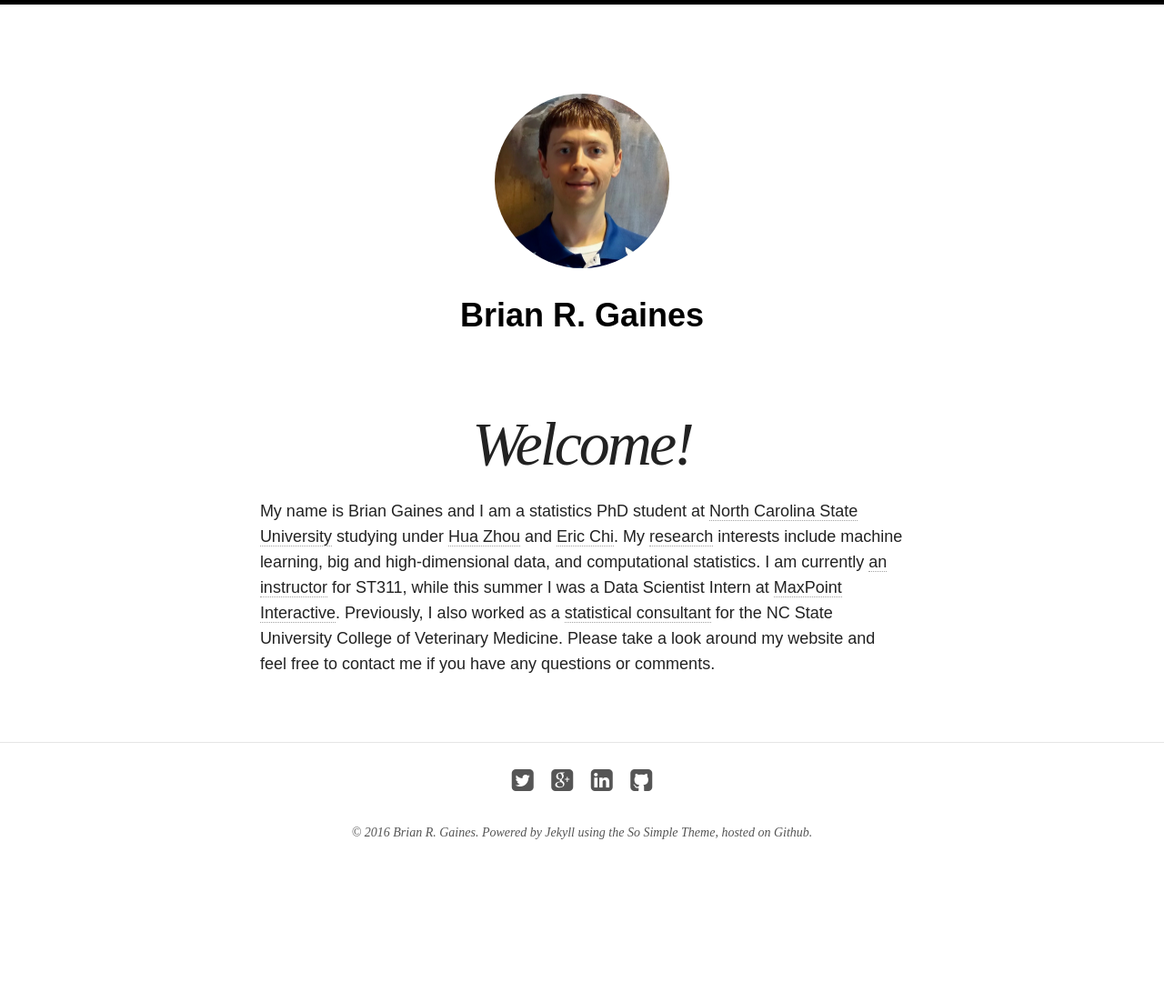
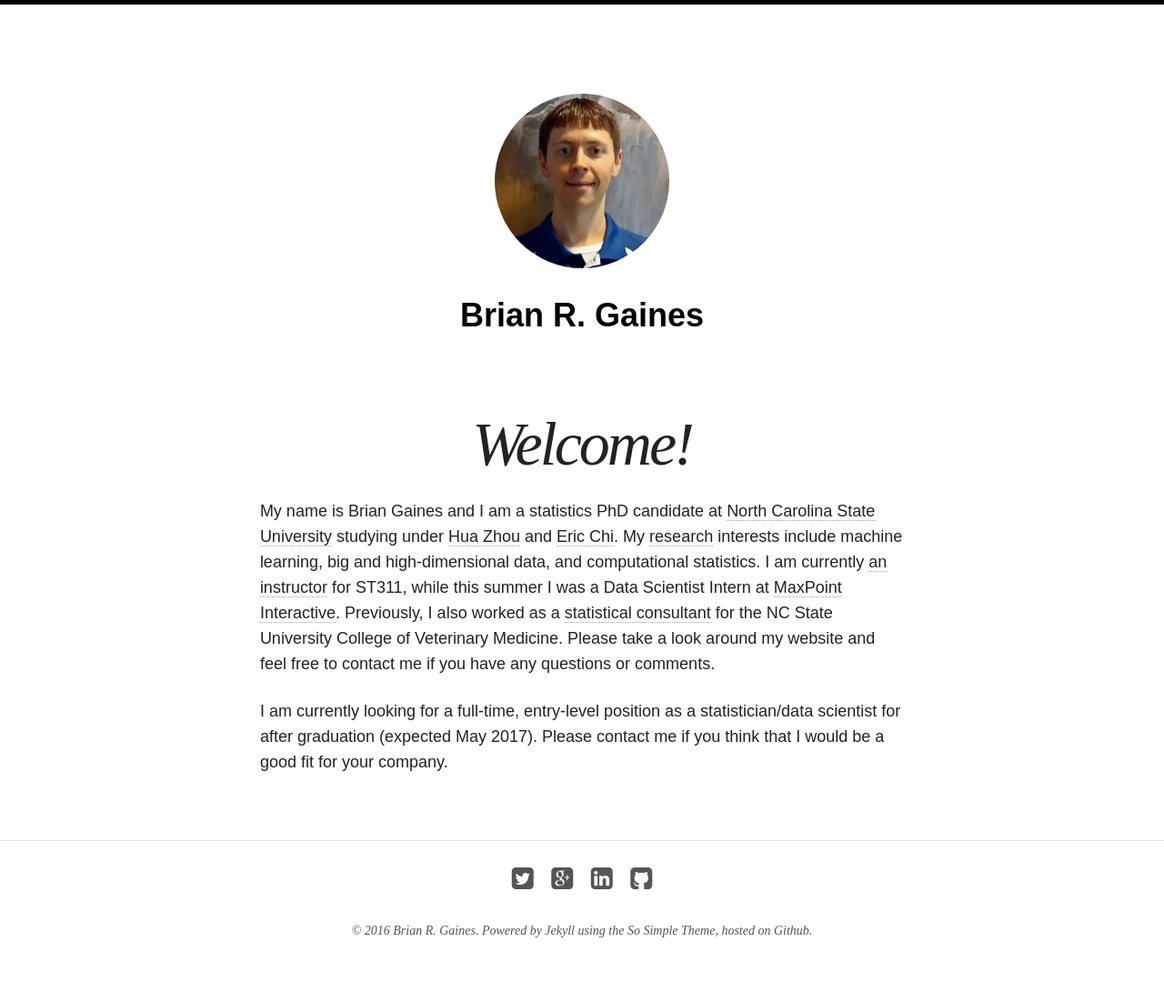
Before and after one commit to brgaines/brgaines.github.io, a Jekyll site: the page built from index.md, in a window 1280 px wide. Shown: the whole page at 91% size. Built offline with Jekyll 4.4.1, drawn with Linux system fonts in a browser that asks for light colours; nearby versions of some CDN libraries; before the commit the page ends 994 px from its top, so only the background shows below that.

Commit message:
updated title to reflect candidacy

```diff
--- a/index.md
+++ b/index.md
@@ -5,4 +5,6 @@ excerpt: "Welcome to my website!"
 modified: 2016-09-19
 ---
 
-My name is Brian Gaines and I am a statistics PhD student at [North Carolina State University](http://www.ncsu.edu) studying under [Hua Zhou](http://hua-zhou.github.io/) and [Eric Chi](www.ericchi.com).  My [research](http://brgaines.github.io/research/) interests include machine learning, big and high-dimensional data, and computational statistics.  I am currently [an instructor](http://brgaines.github.io/teaching/) for ST311, while this summer I was a Data Scientist Intern at [MaxPoint Interactive](http://maxpoint.com/us).  Previously, I also worked as a [statistical consultant](http://brgaines.github.io/consulting/) for the NC State University College of Veterinary Medicine.  Please take a look around my website and feel free to contact me if you have any questions or comments.
+My name is Brian Gaines and I am a statistics PhD candidate at [North Carolina State University](http://www.ncsu.edu) studying under [Hua Zhou](http://hua-zhou.github.io/) and [Eric Chi](www.ericchi.com).  My [research](http://brgaines.github.io/research/) interests include machine learning, big and high-dimensional data, and computational statistics.  I am currently [an instructor](http://brgaines.github.io/teaching/) for ST311, while this summer I was a Data Scientist Intern at [MaxPoint Interactive](http://maxpoint.com/us).  Previously, I also worked as a [statistical consultant](http://brgaines.github.io/consulting/) for the NC State University College of Veterinary Medicine.  Please take a look around my website and feel free to contact me if you have any questions or comments.
+
+I am currently looking for a full-time, entry-level position as a statistician/data scientist for after graduation (expected May 2017).  Please contact me if you think that I would be a good fit for your company.
```
